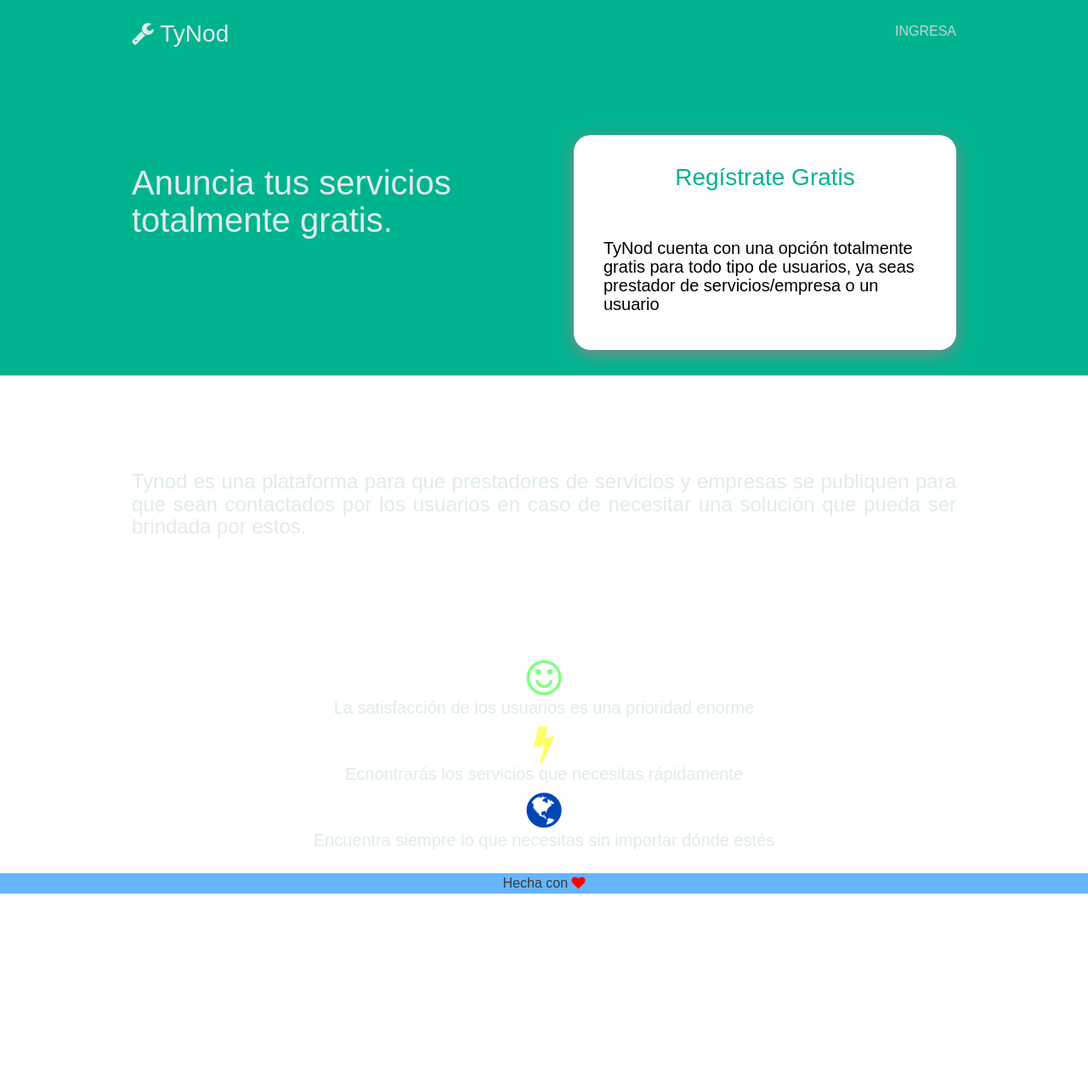
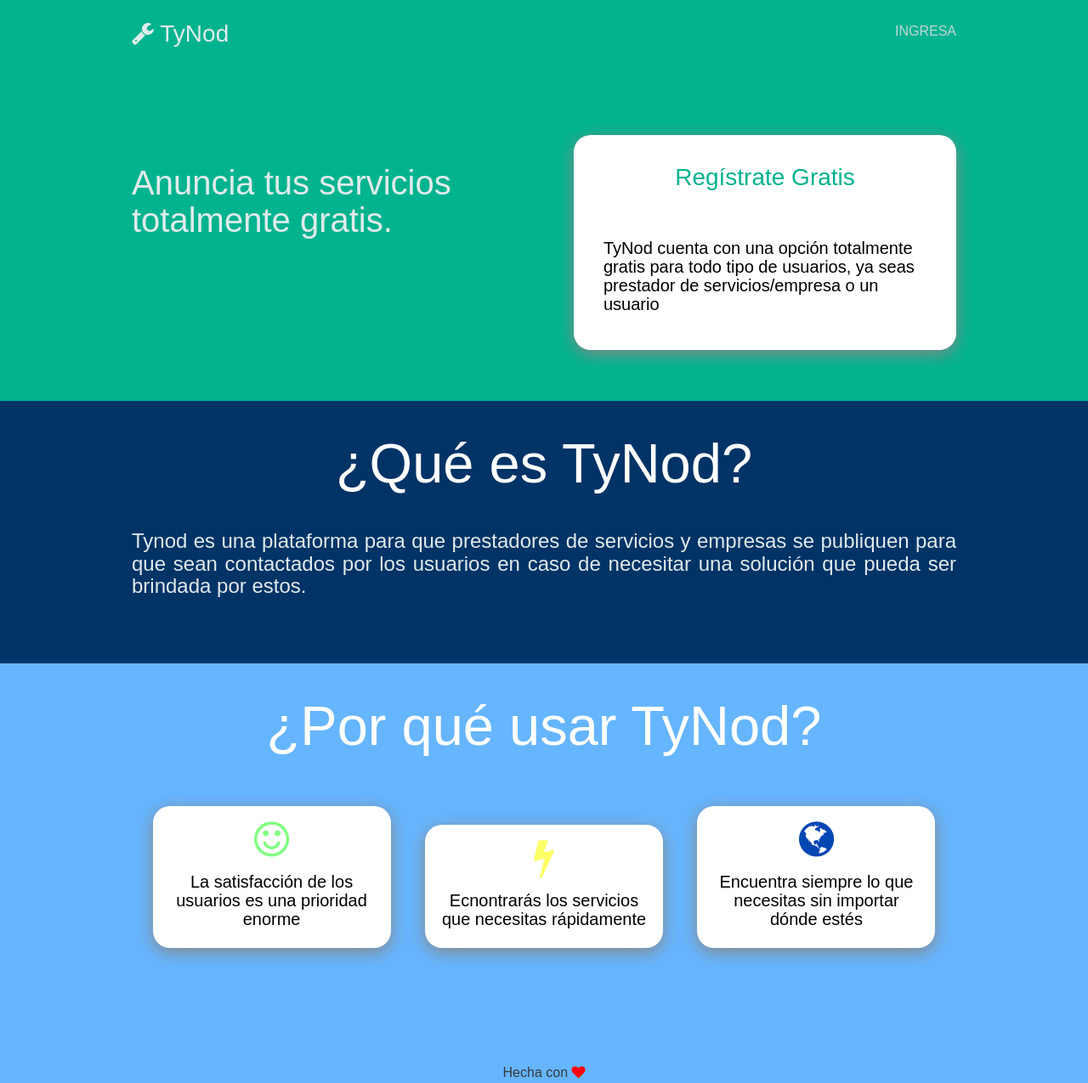
Before and after one commit to hospage/tynod, a PHP site: page /inicio.php in a window 1280 px wide. Shown: the whole page at 85% size. Before the commit the page ends 1052 px from the top, so only its background shows below. Run offline with PHP 8.4, Linux system fonts and the light colour scheme.

Commit message:
Agrego clases para la pagina de inicio

```diff
--- a/css/tynod.css
+++ b/css/tynod.css
@@ -5,12 +5,26 @@
 
 }
 
+#inicio
+{
+	background-color: #00b38f;
+	overflow: hidden;
+	padding: 10px 10px 60px 10px ;
+	margin: auto !important;
+}
 
-
-#meem
+#usarTyn
 {
 	background-color: #66b5ff;
 	width: 100%;
+	padding-bottom: 100px;
+}
+
+#ques
+{
+	background-color: #003366;
+	width: 100%;
+	padding-bottom: 50px;
 }
 
 .botonRegistro:active
@@ -25,14 +39,6 @@
 	margin: auto;
 	color: #e0ebeb;
 	padding:  15px 15px 20px 15px;
-}
-
-#inicio
-{
-	background-color: #00b38f;
-	overflow: hidden;
-	padding: 10px 10px 30px 10px ;
-	margin: auto !important;
 }
 
 
@@ -74,7 +80,7 @@ body
 	margin-bottom: 60px;
 }
 
-#well-perks
+.well-perks
 {
 	background-color: white;
 	border-radius: 20px;
@@ -83,7 +89,9 @@ body
 	display: inline-block;
 	padding: 15px;
 	margin: 30px;
-	width: 300px;
+	width: 280px;
+	height: auto;
+	margin: 15px 18px 15px 18px;
 	max-width: 100%;
 }
 
@@ -135,4 +143,10 @@ body
 	font-size: 65px;
 	color: white;
 	text-align: center;
+	padding: 10px 20px 30px 20px;
 }
+
+.ico
+{
+	padding: 0px 7px 15px 7px;
+}
```
